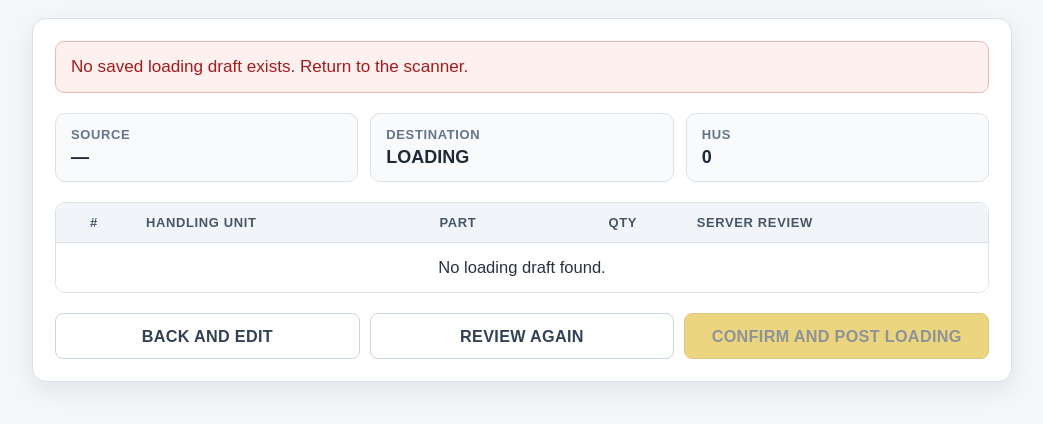
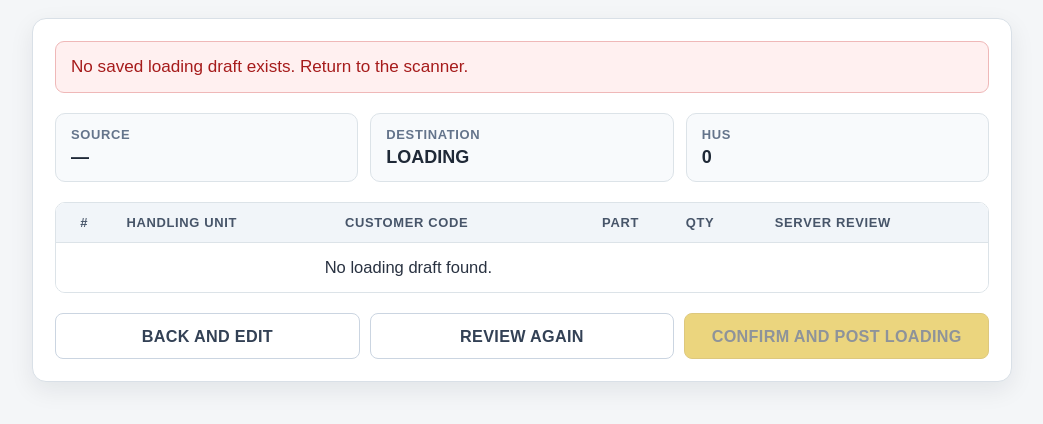
Before and after one commit to ppc8040/indus-warehouse-tracker, a Flask app: page /loading-review in a window 1280 px wide. Shown: the part 66-490 px from the top of the page, without its empty margins (118-1161 px from the left). Run offline with Flask 3, Linux system fonts and the light colour scheme.

Commit message:
Add 'Customer Code' column to loading review table

```diff
--- a/templates/worker/loading_review.html
+++ b/templates/worker/loading_review.html
@@ -425,6 +425,7 @@
               <tr>
                 <th>#</th>
                 <th>Handling Unit</th>
+                <th>Customer Code</th>
                 <th>Part</th>
                 <th>Qty</th>
                 <th>Server review</th>
```
Lines whose indentation alone changed are shown as unchanged.
